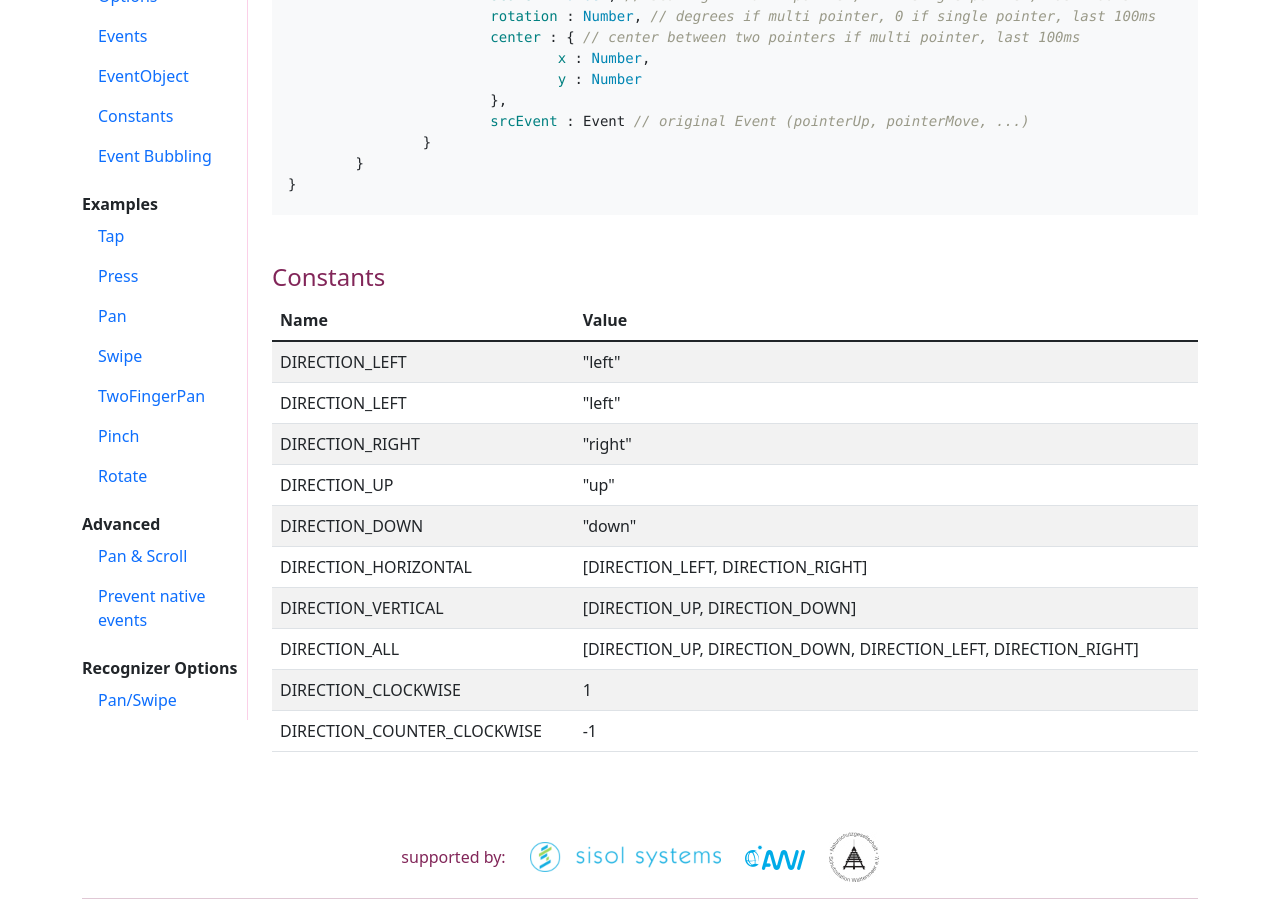
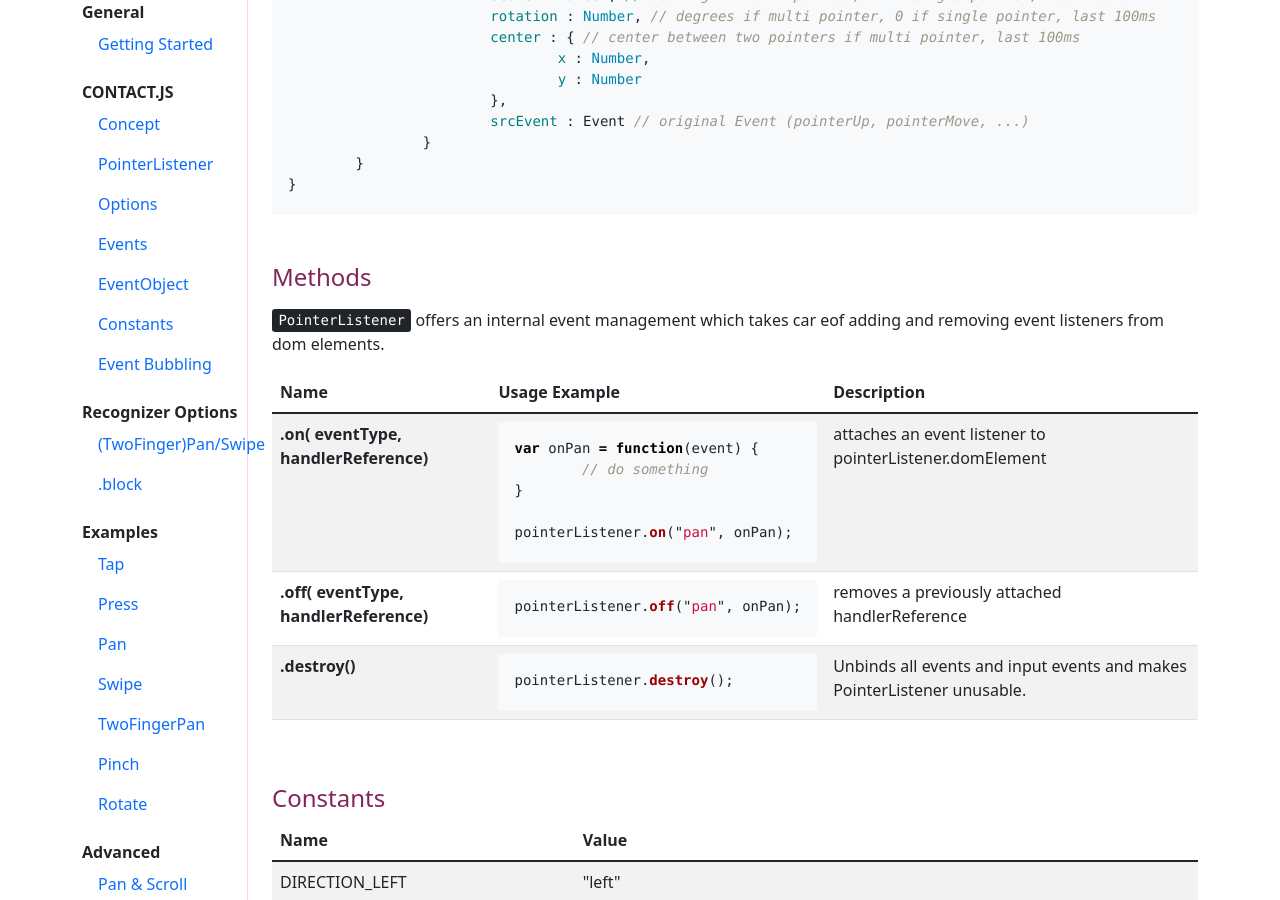
Before and after one commit to biodiv/contactjs, a Jekyll site: the page built from docs/documentation/contact-js.html, in a window 1280 px wide and 900 px high, scrolled down 2408 px. Built offline with Jekyll 4.4.1, drawn with Linux system fonts in a browser that asks for light colours.

Commit message:
update docs

```diff
--- a/docs/documentation/contact-js.html
+++ b/docs/documentation/contact-js.html
@@ -185,6 +185,77 @@ domElement.addEventListener(EVENTNAME, function(event){
 					</div>
 				</div>
 			</div>
+
+			<div id="Methods" class="row mt-5">
+				<div class="col-12">
+					<h4>Methods</h4>
+					<div class="my-3">
+						<kbd>PointerListener</kbd> offers an internal event management which takes car eof adding and removing event listeners from dom elements.
+					</div>
+					<table class="table table-striped">
+						<thead>
+							<tr>
+								<th scope="col">Name</th>
+								<th scope="col">Usage Example</th>
+								<th scope="col">Description</th>
+							</tr>
+						</thead>
+						<tbody>
+							<tr>
+								<td>
+									<strong>.on( eventType, handlerReference)</strong>
+								</td>
+								<td>
+									<div class="bg-light pt-3 pb-1 px-3">
+{% highlight javascript %}
+var onPan = function(event) {
+	// do something
+}
+
+pointerListener.on("pan", onPan);
+{% endhighlight %}
+									</div>
+								</td>
+								<td>
+									attaches an event listener to pointerListener.domElement
+								</td>
+							</tr>
+							<tr>
+								<td>
+									<strong>.off( eventType, handlerReference)</strong>
+								</td>
+								<td>
+									<div class="bg-light pt-3 pb-1 px-3">
+{% highlight javascript %}
+pointerListener.off("pan", onPan);
+{% endhighlight %}
+									</div>
+								</td>
+								<td>
+									removes a previously attached handlerReference
+								</td>
+							</tr>
+							<tr>
+								<td>
+									<strong>.destroy()</strong>
+								</td>
+								<td>
+									<div class="bg-light pt-3 pb-1 px-3">
+{% highlight javascript %}
+pointerListener.destroy();
+{% endhighlight %}
+									</div>
+								</td>
+								<td>
+									Unbinds all events and input events and makes PointerListener unusable.
+								</td>
+							</tr>
+
+						</tbody>
+					</table>
+				</div>
+			</div>
+
 			<div id="Constants" class="row mt-5">
 				<div class="col-12">
 					<h4>Constants</h4>
--- a/docs/documentation/nav.html
+++ b/docs/documentation/nav.html
@@ -39,6 +39,20 @@
 			</li>
 			<li class="nav-item">
 				<a class="nav-link" href="{{ site.baseurl }}/documentation/bubbling/">Event Bubbling</a>
+			</li>
+		</ul>
+	</div>
+
+	<div class="pt-3">
+		<strong>Recognizer Options</strong>
+	</div>
+	<div>
+		<ul class="nav flex-column">
+			<li class="nav-item">
+				<a class="nav-link" href="{{ site.baseurl }}/documentation/recognizer-options/#Pan">(TwoFinger)Pan/Swipe</a>
+			</li>
+			<li class="nav-item">
+				<a class="nav-link" href="{{ site.baseurl }}/documentation/recognizer-options/#block">.block</a>
 			</li>
 		</ul>
 	</div>
@@ -86,14 +100,4 @@
 		</ul>
 	</div>
 
-	<div class="pt-3">
-		<strong>Recognizer Options</strong>
-	</div>
-	<div>
-		<ul class="nav flex-column">
-			<li class="nav-item">
-				<a class="nav-link" href="{{ site.baseurl }}/documentation/recognizer-options/#Pan">Pan/Swipe</a>
-			</li>
-		</ul>
-	</div>
 </div>
```
Also changed, not shown: docs/documentation/recognizer-options.html (+33 -0 lines).
